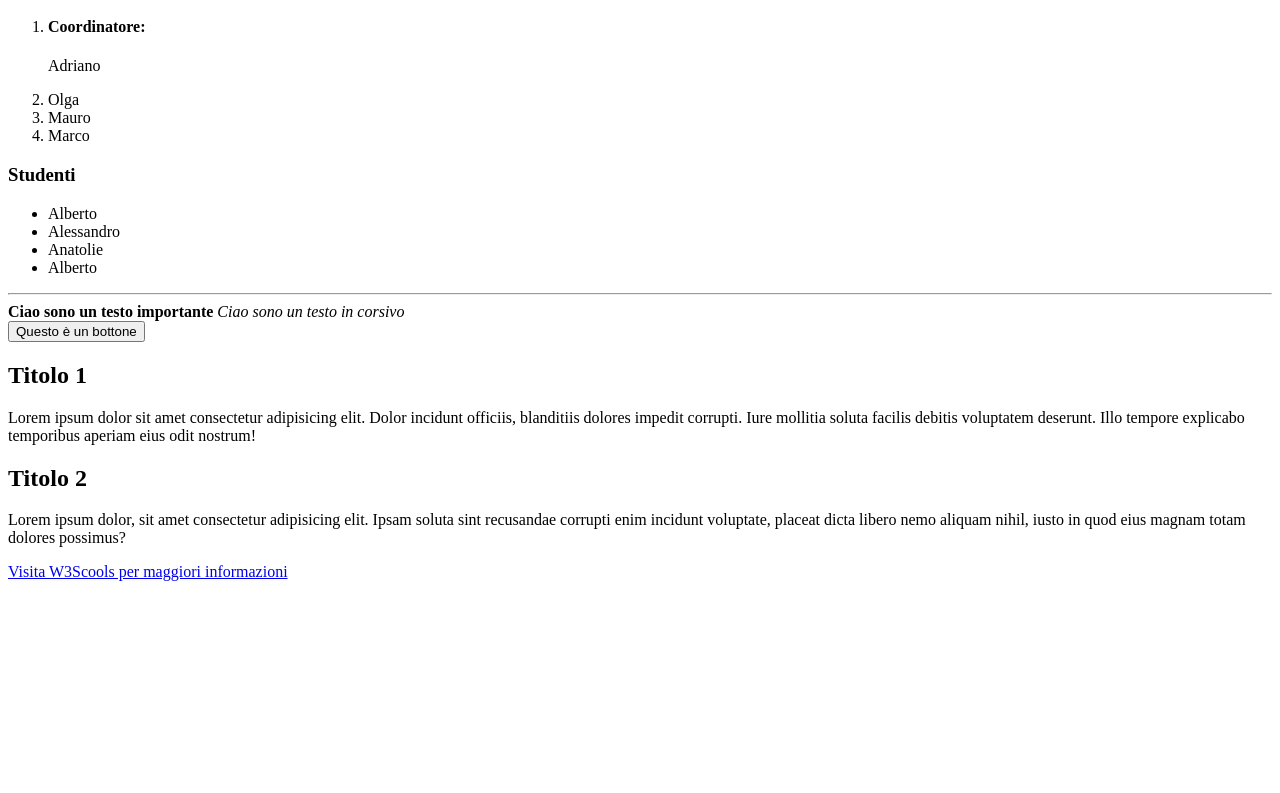
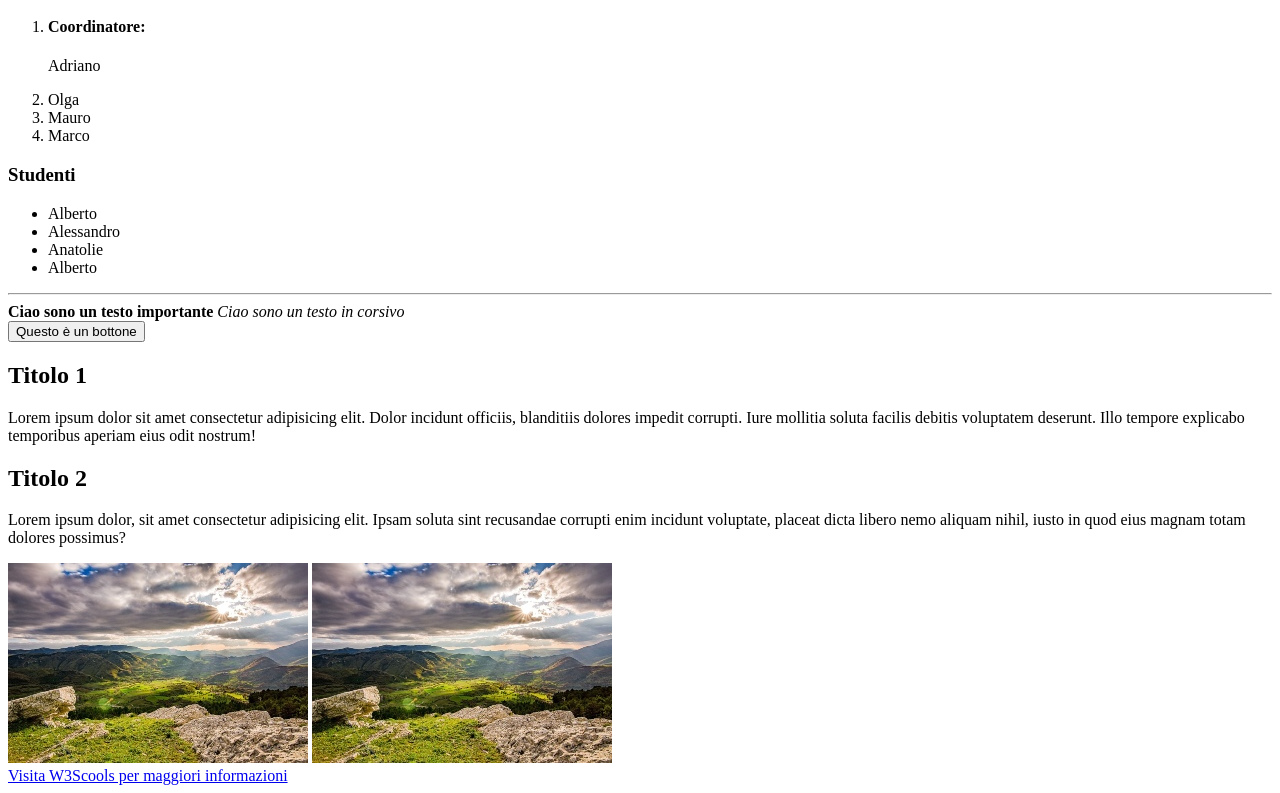
Before and after one commit to olgas-class/html-tags, a plain HTML site: page index.html in a window 1280 px wide. Shown: the part 368-1161 px from the top of the page. Before the commit the page ends 957 px from the top, so only its background shows below. Drawn offline with Linux system fonts and the light colour scheme.

Commit message:
Esempi dell'img tag

```diff
--- a/index.html
+++ b/index.html
@@ -69,6 +69,16 @@
             <p>Lorem ipsum dolor, sit amet consectetur adipisicing elit. Ipsam soluta sint recusandae corrupti enim incidunt voluptate, placeat dicta libero nemo aliquam nihil, iusto in quod eius magnam totam dolores possimus?</p>
         </section>
         <!-- /Sezione 2 -->
+
+        <!-- Esempio dell'immagine -->
+        <div>
+            <img src="img/monti-300.jpg" alt="Immagine delle montagne">
+            <img src="img/monti-300.jpg" alt="Immagine delle montagne">
+            <!-- <img src="https://external-content.duckduckgo.com/iu/?u=https%3A%2F%2Ftse1.mm.bing.net%2Fth%3Fid%3DOIP.-hxDOfjt3WQyLTlonLknEgHaKx%26pid%3DApi&f=1" alt="Testo della descrizione dell'immagine"> -->
+        </div>
+        <!-- /Esempio dell'immagine -->
+
+
     </main>
     <!-- /Main -->
 
```
Also changed, not shown: img/monti-300.jpg (added), img/monti-400.jpg (added), img/monti.jpg (added).
